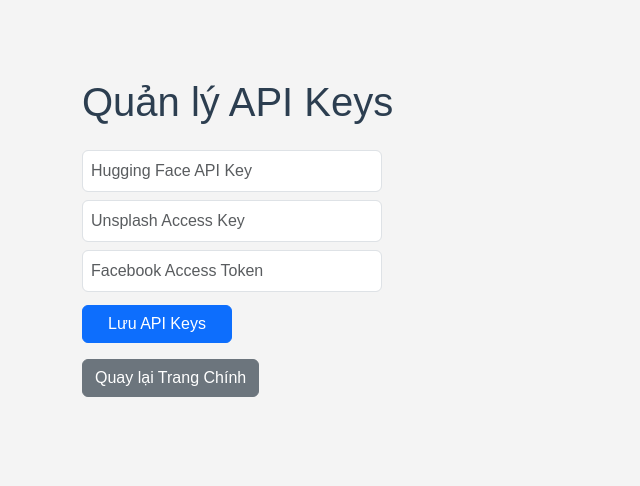
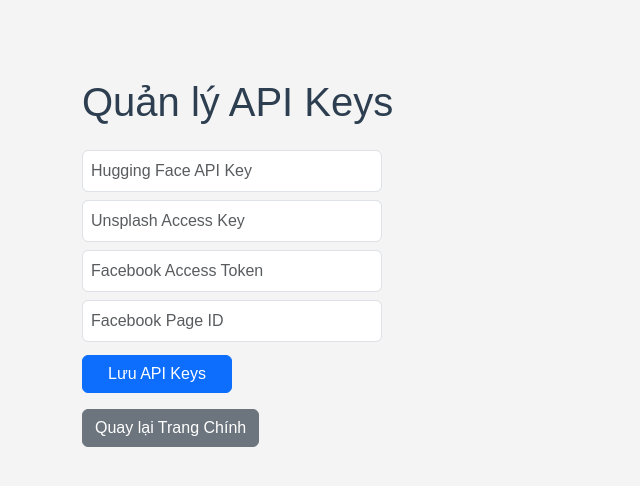
Before and after one commit to nhut0902-pr/Tool-tiktok-post, a Flask app: page /apikeys in a window 1280 px wide. Shown: the top 486 px of the page, without its empty margins (0-640 px from the left). Run offline with Flask 3, Linux system fonts and the light colour scheme; data that the repository does not hold is empty.

Commit message:
Update apikeys.html

```diff
--- a/templates/apikeys.html
+++ b/templates/apikeys.html
@@ -13,7 +13,10 @@
     <input type="text" name="hf_api_key" class="form-control mb-2" placeholder="Hugging Face API Key" value="{{ keys.hf_api_key }}">
     <input type="text" name="unsplash_key" class="form-control mb-2" placeholder="Unsplash Access Key" value="{{ keys.unsplash_key }}">
     <input type="text" name="fb_token" class="form-control mb-2" placeholder="Facebook Access Token" value="{{ keys.fb_token }}">
+    <input type="text" name="fb_id" class="form-control mb-2" placeholder="Facebook Page ID" value="{{ keys.fb_id }}">
     <button type="submit" class="btn btn-primary mb-3">Lưu API Keys</button>
 </form>
 <a href="/" class="btn btn-secondary">Quay lại Trang Chính</a>
-</div
+</div>
+</body>
+</html>
```
